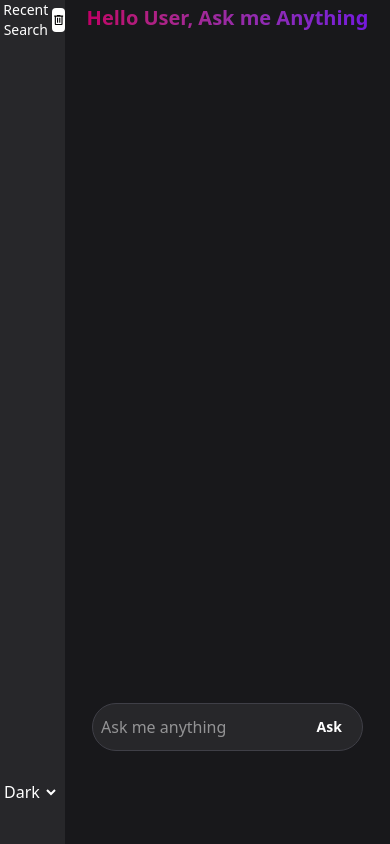
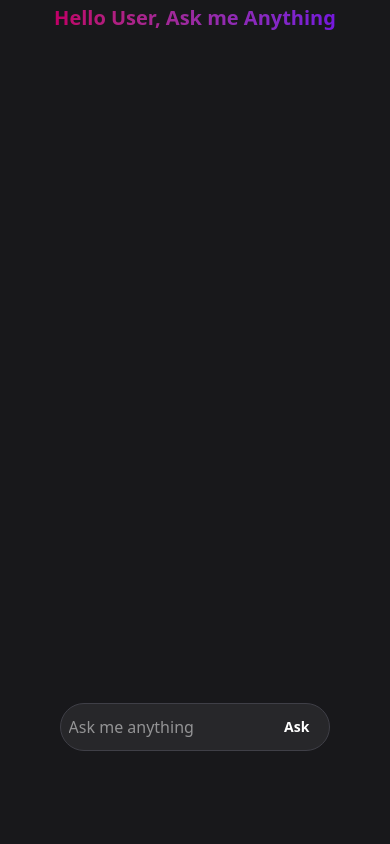
Before and after one commit to KanhaiyaLalTeli/AI_Assistant, a React (Vite) app: page / in a window 390 px wide. Built offline with nearby package versions, Linux system fonts and the light colour scheme.

Commit message:
first commit

```diff
--- a/src/App.jsx
+++ b/src/App.jsx
@@ -88,14 +88,14 @@ function App() {
   return (
     <div className={`${darkMode === 'dark' ? 'dark' : 'light'}`}>
     <div className="w-screen text-center flex h-screen">
-      <div className="w-2/12 dark:bg-zinc-800 bg-red-100 h-screen">
+      <div className="hidden sm:block w-2/12 dark:bg-zinc-800 bg-red-100 h-screen">
         <RecentHistory
           handleDeleteHistory={handleDeleteHistory}
           recentHistory={recentHistory}
           setSearchFromHistory={setSearchFromHistory}
         />
         <select
-          className="fixed bottom-10 text-white left-0 bg-zinc-800"
+          className="fixed bottom-0 text-white left-0 bg-zinc-800 m-4"
           onChange={(e) => setDarkMode(e.target.value)}
         >
           <option value="dark">Dark</option>
```
